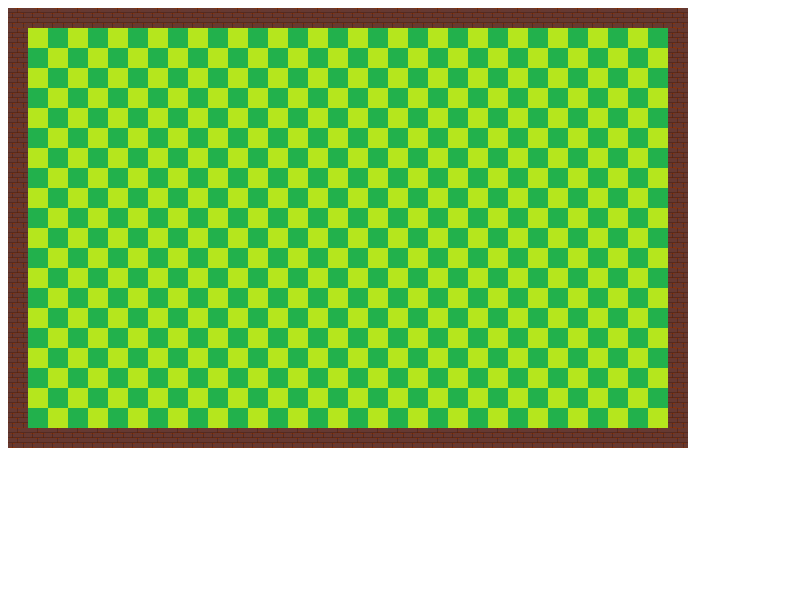
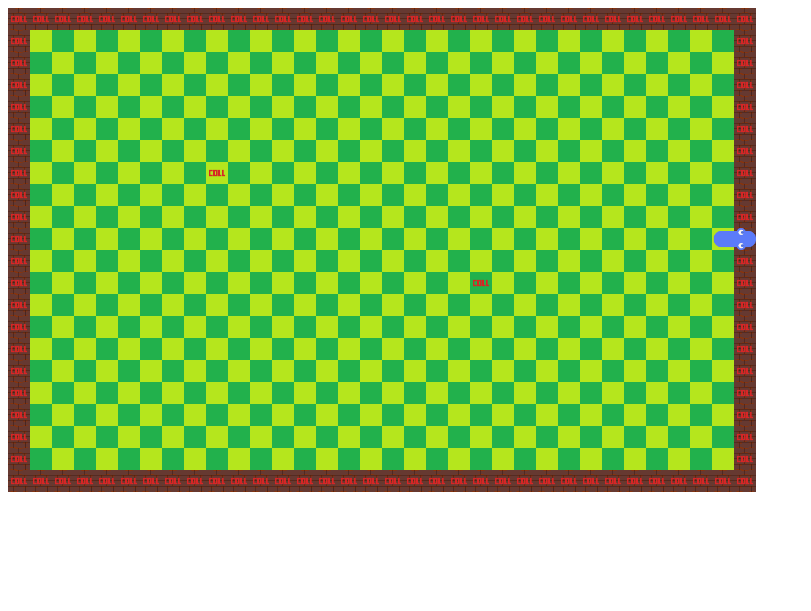
Before and after one commit to mayanksolanki393/snakes, a website: page index.html in a window 1280 px wide. Shown: the whole page, without its empty margins (0-811 px from the left). Drawn offline with Linux system fonts and the light colour scheme.

Commit message:
Collision System, Auto Scalling

```diff
--- a/index.html
+++ b/index.html
@@ -1,11 +1,11 @@
 <!DOCTYPE html>
 <html>
 <body>
-    <canvas id="game" height="600px" width="1000px" data-blksize="5"></canvas>
+    <canvas id="game" height="500px" width="800px" data-blksize="5"></canvas>
 
     <script src="src/controller.js"></script>
     <script src="src/snake.js"></script>
-    <script src="src/layer.js"></script>
+    <script src="src/level.js"></script>
     <script src="src/main.js"></script>
 </body>
 </html>
--- a/levels/level0.json
+++ b/levels/level0.json
@@ -1,5 +1,8 @@
-[
-    [
+{
+    "rows" : 22,
+    "cols" : 34,
+    "layers" : ["background", "collision"],
+    "background" : [
         [3,3,3,3,3,3,3,3,3,3,3,3,3,3,3,3,3,3,3,3,3,3,3,3,3,3,3,3,3,3,3,3,3,3],
         [3,1,2,1,2,1,2,1,2,1,2,1,2,1,2,1,2,1,2,1,2,1,2,1,2,1,2,1,2,1,2,1,2,3],
         [3,2,1,2,1,2,1,2,1,2,1,2,1,2,1,2,1,2,1,2,1,2,1,2,1,2,1,2,1,2,1,2,1,3],
@@ -22,28 +25,29 @@
         [3,1,2,1,2,1,2,1,2,1,2,1,2,1,2,1,2,1,2,1,2,1,2,1,2,1,2,1,2,1,2,1,2,3],
         [3,2,1,2,1,2,1,2,1,2,1,2,1,2,1,2,1,2,1,2,1,2,1,2,1,2,1,2,1,2,1,2,1,3],
         [3,3,3,3,3,3,3,3,3,3,3,3,3,3,3,3,3,3,3,3,3,3,3,3,3,3,3,3,3,3,3,3,3,3]
-    ],[
-        [3,3,3,3,3,3,3,3,3,3,3,3,3,3,3,3,3,3,3,3,3,3,3,3,3,3,3,3,3,3,3,3,3,3],
-        [3,1,2,1,2,1,2,1,2,1,2,1,2,1,2,1,2,1,2,1,2,1,2,1,2,1,2,1,2,1,2,1,2,3],
-        [3,2,1,2,1,2,1,2,1,2,1,2,1,2,1,2,1,2,1,2,1,2,1,2,1,2,1,2,1,2,1,2,1,3],
-        [3,1,2,1,2,1,2,1,2,1,2,1,2,1,2,1,2,1,2,1,2,1,2,1,2,1,2,1,2,1,2,1,2,3],
-        [3,2,1,2,1,2,1,2,1,2,1,2,1,2,1,2,1,2,1,2,1,2,1,2,1,2,1,2,1,2,1,2,1,3],
-        [3,1,2,1,2,1,2,1,2,1,2,1,2,1,2,1,2,1,2,1,2,1,2,1,2,1,2,1,2,1,2,1,2,3],
-        [3,2,1,2,1,2,1,2,1,2,1,2,1,2,1,2,1,2,1,2,1,2,1,2,1,2,1,2,1,2,1,2,1,3],
-        [3,1,2,1,2,1,2,1,2,1,2,1,2,1,2,1,2,1,2,1,2,1,2,1,2,1,2,1,2,1,2,1,2,3],
-        [3,2,1,2,1,2,1,2,1,2,1,2,1,2,1,2,1,2,1,2,1,2,1,2,1,2,1,2,1,2,1,2,1,3],
-        [3,1,2,1,2,1,2,1,2,1,2,1,2,1,2,1,2,1,2,1,2,1,2,1,2,1,2,1,2,1,2,1,2,3],
-        [3,2,1,2,1,2,1,2,1,2,1,2,1,2,1,2,1,2,1,2,1,2,1,2,1,2,1,2,1,2,1,2,1,3],
-        [3,1,2,1,2,1,2,1,2,1,2,1,2,1,2,1,2,1,2,1,2,1,2,1,2,1,2,1,2,1,2,1,2,3],
-        [3,2,1,2,1,2,1,2,1,2,1,2,1,2,1,2,1,2,1,2,1,2,1,2,1,2,1,2,1,2,1,2,1,3],
-        [3,1,2,1,2,1,2,1,2,1,2,1,2,1,2,1,2,1,2,1,2,1,2,1,2,1,2,1,2,1,2,1,2,3],
-        [3,2,1,2,1,2,1,2,1,2,1,2,1,2,1,2,1,2,1,2,1,2,1,2,1,2,1,2,1,2,1,2,1,3],
-        [3,1,2,1,2,1,2,1,2,1,2,1,2,1,2,1,2,1,2,1,2,1,2,1,2,1,2,1,2,1,2,1,2,3],
-        [3,2,1,2,1,2,1,2,1,2,1,2,1,2,1,2,1,2,1,2,1,2,1,2,1,2,1,2,1,2,1,2,1,3],
-        [3,1,2,1,2,1,2,1,2,1,2,1,2,1,2,1,2,1,2,1,2,1,2,1,2,1,2,1,2,1,2,1,2,3],
-        [3,2,1,2,1,2,1,2,1,2,1,2,1,2,1,2,1,2,1,2,1,2,1,2,1,2,1,2,1,2,1,2,1,3],
-        [3,1,2,1,2,1,2,1,2,1,2,1,2,1,2,1,2,1,2,1,2,1,2,1,2,1,2,1,2,1,2,1,2,3],
-        [3,2,1,2,1,2,1,2,1,2,1,2,1,2,1,2,1,2,1,2,1,2,1,2,1,2,1,2,1,2,1,2,1,3],
-        [3,3,3,3,3,3,3,3,3,3,3,3,3,3,3,3,3,3,3,3,3,3,3,3,3,3,3,3,3,3,3,3,3,3]
+    ],
+    "collision" : [
+        [1,1,1,1,1,1,1,1,1,1,1,1,1,1,1,1,1,1,1,1,1,1,1,1,1,1,1,1,1,1,1,1,1,1],
+        [1,0,0,0,0,0,0,0,0,0,0,0,0,0,0,0,0,0,0,0,0,0,0,0,0,0,0,0,0,0,0,0,0,1],
+        [1,0,0,0,0,0,0,0,0,0,0,0,0,0,0,0,0,0,0,0,0,0,0,0,0,0,0,0,0,0,0,0,0,1],
+        [1,0,0,0,0,0,0,0,0,0,0,0,0,0,0,0,0,0,0,0,0,0,0,0,0,0,0,0,0,0,0,0,0,1],
+        [1,0,0,0,0,0,0,0,0,0,0,0,0,0,0,0,0,0,0,0,0,0,0,0,0,0,0,0,0,0,0,0,0,1],
+        [1,0,0,0,0,0,0,0,0,0,0,0,0,0,0,0,0,0,0,0,0,0,0,0,0,0,0,0,0,0,0,0,0,1],
+        [1,0,0,0,0,0,0,0,0,0,0,0,0,0,0,0,0,0,0,0,0,0,0,0,0,0,0,0,0,0,0,0,0,1],
+        [1,0,0,0,0,0,0,0,0,1,0,0,0,0,0,0,0,0,0,0,0,0,0,0,0,0,0,0,0,0,0,0,0,1],
+        [1,0,0,0,0,0,0,0,0,0,0,0,0,0,0,0,0,0,0,0,0,0,0,0,0,0,0,0,0,0,0,0,0,1],
+        [1,0,0,0,0,0,0,0,0,0,0,0,0,0,0,0,0,0,0,0,0,0,0,0,0,0,0,0,0,0,0,0,0,1],
+        [1,0,0,0,0,0,0,0,0,0,0,0,0,0,0,0,0,0,0,0,0,0,0,0,0,0,0,0,0,0,0,0,0,1],
+        [1,0,0,0,0,0,0,0,0,0,0,0,0,0,0,0,0,0,0,0,0,0,0,0,0,0,0,0,0,0,0,0,0,1],
+        [1,0,0,0,0,0,0,0,0,0,0,0,0,0,0,0,0,0,0,0,0,1,0,0,0,0,0,0,0,0,0,0,0,1],
+        [1,0,0,0,0,0,0,0,0,0,0,0,0,0,0,0,0,0,0,0,0,0,0,0,0,0,0,0,0,0,0,0,0,1],
+        [1,0,0,0,0,0,0,0,0,0,0,0,0,0,0,0,0,0,0,0,0,0,0,0,0,0,0,0,0,0,0,0,0,1],
+        [1,0,0,0,0,0,0,0,0,0,0,0,0,0,0,0,0,0,0,0,0,0,0,0,0,0,0,0,0,0,0,0,0,1],
+        [1,0,0,0,0,0,0,0,0,0,0,0,0,0,0,0,0,0,0,0,0,0,0,0,0,0,0,0,0,0,0,0,0,1],
+        [1,0,0,0,0,0,0,0,0,0,0,0,0,0,0,0,0,0,0,0,0,0,0,0,0,0,0,0,0,0,0,0,0,1],
+        [1,0,0,0,0,0,0,0,0,0,0,0,0,0,0,0,0,0,0,0,0,0,0,0,0,0,0,0,0,0,0,0,0,1],
+        [1,0,0,0,0,0,0,0,0,0,0,0,0,0,0,0,0,0,0,0,0,0,0,0,0,0,0,0,0,0,0,0,0,1],
+        [1,0,0,0,0,0,0,0,0,0,0,0,0,0,0,0,0,0,0,0,0,0,0,0,0,0,0,0,0,0,0,0,0,1],
+        [1,1,1,1,1,1,1,1,1,1,1,1,1,1,1,1,1,1,1,1,1,1,1,1,1,1,1,1,1,1,1,1,1,1]
     ]
-]
+}
--- a/src/layer.js
+++ /dev/null
@@ -1,17 +0,0 @@
-class Layer {
-    constructor(map) {
-        this.rows = map.length;
-        this.cols = map[0].length;
-        this.map = map;
-    }
-
-    draw(ctx, blocks, blkSize=20) {
-        for (var row=0; row<this.rows; row++) {
-            for (var col=0; col<this.cols; col++) {
-                var pox = row * blkSize;
-                var poy = col * blkSize;
-                ctx.drawImage(blocks[this.map[row][col]].sprite,poy, pox, blkSize, blkSize);
-            }
-        }
-    }
-}
--- /dev/null
+++ b/src/level.js
@@ -0,0 +1,64 @@
+
+function newBlock(src) {
+    var sprite = new Image();
+    sprite.src = src;
+    return sprite;
+}
+
+BLOCKS = {
+    "background" : [
+        newBlock(""),
+        newBlock("assets/bg/light.png"),
+        newBlock("assets/bg/dark.png"),
+        newBlock("assets/bg/wall.png"),
+    ],
+    "moveable" : [
+        newBlock(""),
+        newBlock("assets/sprite/body_bottomleft.png"),  // 1
+        newBlock("assets/sprite/body_bottomright.png"), // 2
+        newBlock("assets/sprite/body_horizontal.png"),  // 3
+        newBlock("assets/sprite/body_topleft.png"),     // 4
+        newBlock("assets/sprite/body_topright.png"),    // 5
+        newBlock("assets/sprite/body_vertical.png"),    // 6
+        newBlock("assets/sprite/head_down.png"),        // 7
+        newBlock("assets/sprite/head_left.png"),        // 8
+        newBlock("assets/sprite/head_right.png"),       // 9
+        newBlock("assets/sprite/head_up.png"),          // 10
+        newBlock("assets/sprite/tail_down.png"),        // 11
+        newBlock("assets/sprite/tail_left.png"),        // 12
+        newBlock("assets/sprite/tail_right.png"),       // 13
+        newBlock("assets/sprite/tail_up.png"),          // 14
+        newBlock("assets/sprite/apple.png"),            // 15
+    ],
+    "collision" : [
+        newBlock(""),
+        newBlock("assets/bg/collision.png"),  // 1
+    ]
+};
+
+class Level {
+    init(canvasHeight, canvasWidth) {
+        var blkHeight = Math.floor(canvasHeight / level.rows);
+        var blkWidth = Math.floor(canvasWidth / level.cols);
+        this.blkSize = Math.min(blkHeight, blkWidth);
+        this.layers.push("moveable");
+    }
+
+    getFreshLayer () {
+        return Array(this.rows).fill().map(() => Array(this.cols).fill(0));
+    }
+
+    drawLevel(ctx) {
+        for (var layer of this.layers) {
+            for (var row=0; row<this.rows; row++) {
+                for (var col=0; col<this.cols; col++) {
+                    var pox = row * this.blkSize;
+                    var poy = col * this.blkSize;
+                    var blockIdx = this[layer][row][col];
+                    if (BLOCKS[layer][blockIdx])
+                        ctx.drawImage(BLOCKS[layer][blockIdx], poy, pox, this.blkSize, this.blkSize);
+                }
+            }
+        }
+    }
+}
--- a/src/main.js
+++ b/src/main.js
@@ -3,90 +3,41 @@ var ctx = c.getContext("2d");
 
 //var board = new Board(c.height, c.width, c.dataset.blksize);
 var snake = new Snake([10,10], Snake.DIRECTION.RIGHT);
-
 var controller = new Controller(snake);
 controller.init(controller);
 
-// function update() {
-//     snake.update();
-//     console.log(snake);
-// }
-
-class Block {
-    constructor(src) {
-        this.sprite = new Image();
-        this.sprite.src = src;
-    }
-}
-
-globals = {}
-BLOCKS = [
-    [
-        new Block(""),
-        new Block("assets/bg/light.png"),
-        new Block("assets/bg/dark.png"),
-        new Block("assets/bg/wall.png"),
-    ],[
-        new Block(""),
-        new Block("assets/sprite/body_bottomleft.png"),  // 1
-        new Block("assets/sprite/body_bottomright.png"), // 2
-        new Block("assets/sprite/body_horizontal.png"),  // 3
-        new Block("assets/sprite/body_topleft.png"),     // 4
-        new Block("assets/sprite/body_topright.png"),    // 5
-        new Block("assets/sprite/body_vertical.png"),    // 6
-        new Block("assets/sprite/head_down.png"),        // 7
-        new Block("assets/sprite/head_left.png"),        // 8
-        new Block("assets/sprite/head_right.png"),       // 9
-        new Block("assets/sprite/head_up.png"),          // 10
-        new Block("assets/sprite/tail_down.png"),        // 11
-        new Block("assets/sprite/tail_left.png"),        // 12
-        new Block("assets/sprite/tail_right.png"),       // 13
-        new Block("assets/sprite/tail_up.png"),          // 14
-        new Block("assets/sprite/apple.png"),            // 15
-    ]
-];
-
-function loadLevel() {
+var level = null;
+var gameLoop = null;
+function init() {
+    console.log("init-called");
     var xhttp = new XMLHttpRequest();
     xhttp.onreadystatechange = function() {
-      if (this.readyState == 4 && this.status == 200) {
-        content = JSON.parse(this.responseText);
-        var layers = [];
-        for (var i=0; i<content.length; i++) {
-            layers.push(new Layer(content[i]));
+        if (this.readyState == 4 && this.status == 200) {
+            level = JSON.parse(this.responseText);
+            Object.setPrototypeOf(level, Level.prototype);
+            level.init(c.height, c.width);
+            gameLoop = setInterval(loop, 150)
         }
-        globals["layers"] = layers;
-      }
     };
     xhttp.open("GET", "levels/level0.json", true);
     xhttp.send();
 }
 
-function init() {
-    console.log("init-called");
-    loadLevel();
-    setInterval(loop, 150);
-}
-
-function D2Arrary(rows, cols) {
-    return Array(rows).fill().map(() => Array(cols).fill(0))
-}
-
-
 function update() {
-    snake.update();
-    updateLayer = D2Arrary(globals["layers"][1].rows, globals["layers"][1].cols);
+    var collision = snake.update(level.collision);
+    if (collision) {
+        alert("Game Over!");
+        clearInterval(gameLoop);
+    }
+    updateLayer = level.getFreshLayer();
     snake.updateLayer(updateLayer);
-    globals["layers"][1].map = updateLayer;
-
+    level.moveable = updateLayer;
 }
 
 function draw() {
     // Draw the state of the world
     ctx.clearRect(0, 0, c.width, c.height);
-    for (var i=0; i<globals["layers"].length; i++) {
-        globals["layers"][i].draw(ctx, BLOCKS[i]);
-    }
+    level.drawLevel(ctx);
 }
 
 function loop() {
@@ -94,8 +45,4 @@ function loop() {
     draw();
 }
 
-setTimeout(function(){
 init();
-},
-1000
-);
--- a/src/snake.js
+++ b/src/snake.js
@@ -54,7 +54,7 @@ class Snake {
         this.growing = true;
     }
 
-    update() {
+    update(collision) {
         this.pos = this.addVec(this.pos, this.dir);
 
         if (this.growing) {
@@ -64,6 +64,8 @@ class Snake {
             this.body.pop();
         }
         this.body.unshift(this.pos);
+
+        return collision[this.pos[0]][this.pos[1]] == 1;
     }
 
     compareVec(vec1, vec2) {
```
Also changed, not shown: README.md, assets/bg/collision.png (added).
